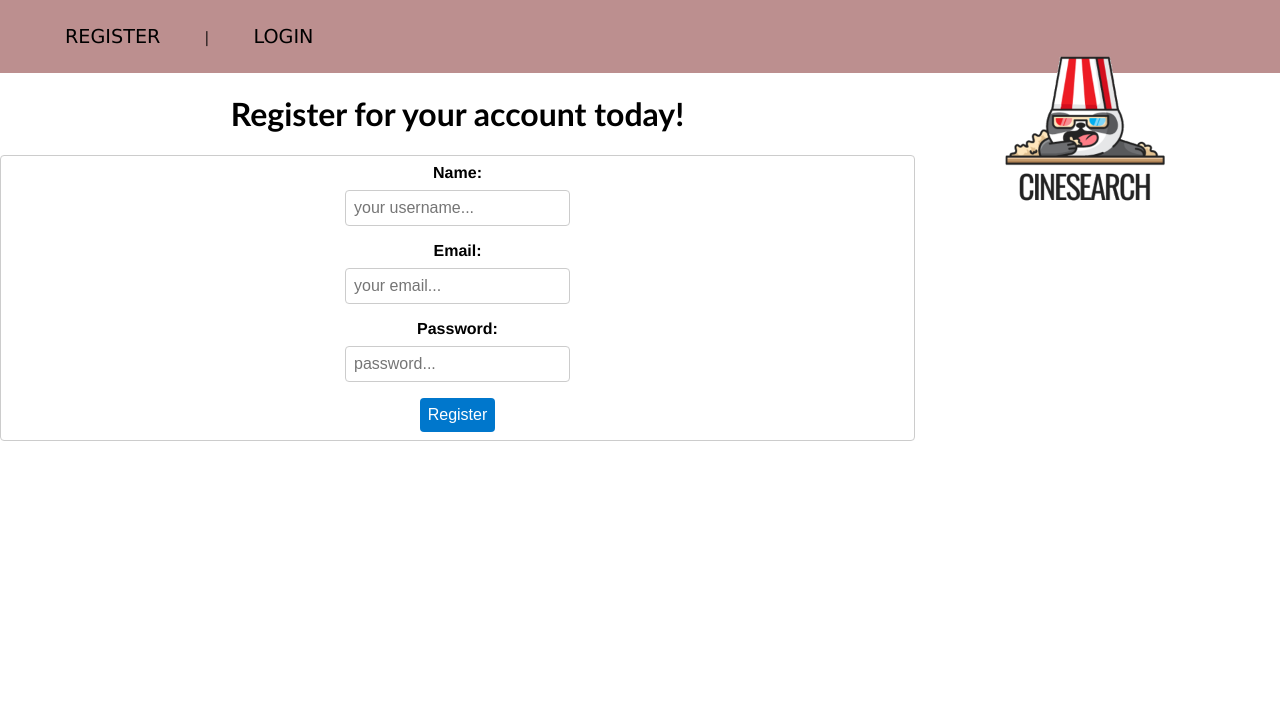
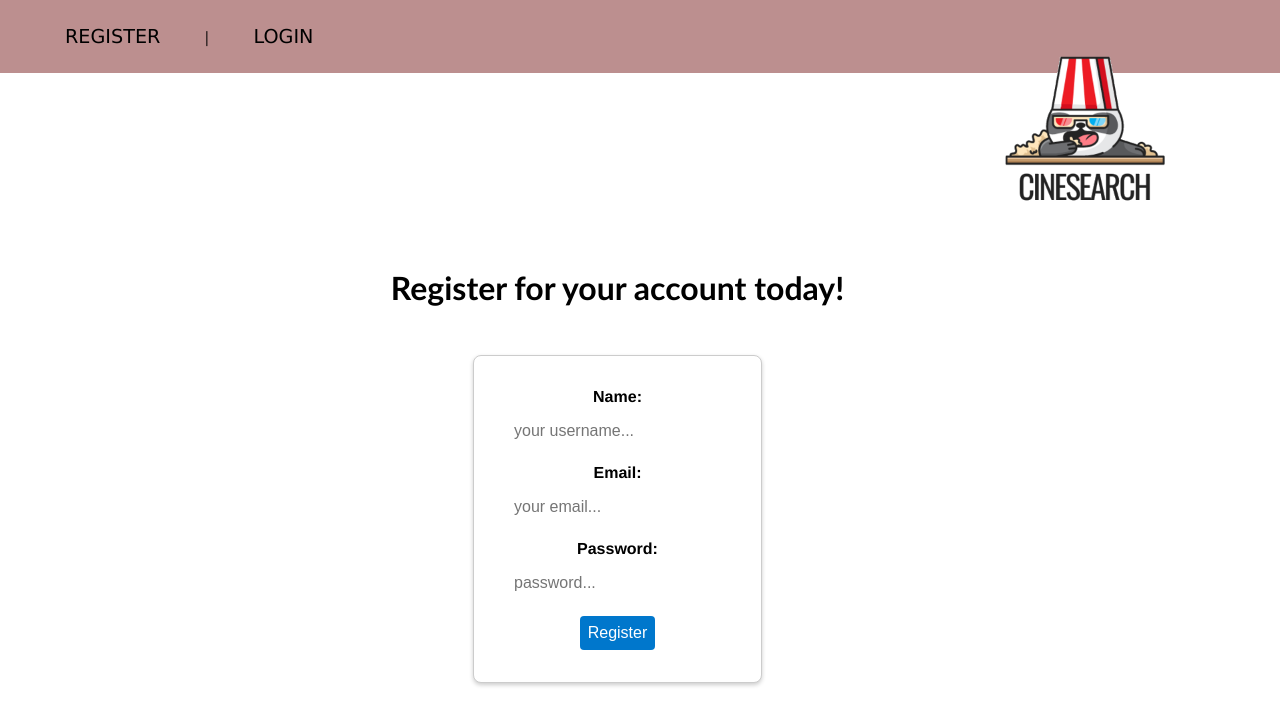
Before and after one commit to mylesw27/cinesearch, a React (Create React App) app: page /register in a window 1280 px wide. Shown: the top 724 px of the page. Built offline with nearby package versions, Linux system fonts and the light colour scheme; a web font is replaced by a local one.

Commit message:
finished up with styling placement for register and login page

```diff
--- a/src/App.css
+++ b/src/App.css
@@ -165,3 +165,59 @@ label {
 	width: 100%;
   font-family: 'Franklin Gothic Medium', 'Arial Narrow', Arial, sans-serif;
 }
+
+.register-container {
+  display: flex;
+  flex-direction: column;
+  justify-content: center;
+  align-items: center;
+  height: 100vh;
+  margin-left: 320px;
+  margin-top: 0px;
+}
+
+.register-title {
+  font-family: 'Gill Sans', 'Gill Sans MT', Calibri, 'Trebuchet MS', sans-serif;
+  font-size: 2rem;
+  margin-bottom: 1rem;
+  text-align: center;
+}
+
+.login-container {
+  display: flex;
+  flex-direction: column;
+  justify-content: center;
+  align-items: center;
+  height: 100vh;
+  margin-left: 320px;
+  margin-top: -50px;
+}
+
+.login-title {
+  font-family: 'Gill Sans', 'Gill Sans MT', Calibri, 'Trebuchet MS', sans-serif;
+  font-size: 2rem;
+  margin-bottom: 1rem;
+  text-align: center;
+}
+
+.register-inputs {
+  display: flex;
+  flex-direction: column;
+  justify-content: space-between;
+  background-color: #fff;
+  padding: 2rem;
+  border-radius: 8px;
+  box-shadow: 0px 2px 4px rgba(0, 0, 0, 0.2);
+}
+
+.register-inputs label {
+  font-weight: bold;
+  margin-bottom: 0.5rem;
+}
+
+.register-inputs input {
+  padding: 0.5rem;
+  border-radius: 4px;
+  border: none;
+  margin-bottom: 1rem;
+}
--- a/src/components/pages/Login.jsx
+++ b/src/components/pages/Login.jsx
@@ -46,7 +46,7 @@ export default function Login({ currentUser, setCurrentUser }) {
 	}
 
 	return (
-		<div>
+		<div className="login-container">
 			<h1 className="login-title">Login to Your Account:</h1>
 
 			<p>{msg}</p>
--- a/src/components/pages/Register.jsx
+++ b/src/components/pages/Register.jsx
@@ -48,7 +48,7 @@ export default function Register({ currentUser, setCurrentUser }) {
 	}
 
 	return (
-		<div>
+		<div className="register-container">
 			<h1 className="register-title">Register for your account today!</h1>
 
 			<p>{msg}</p>
```
